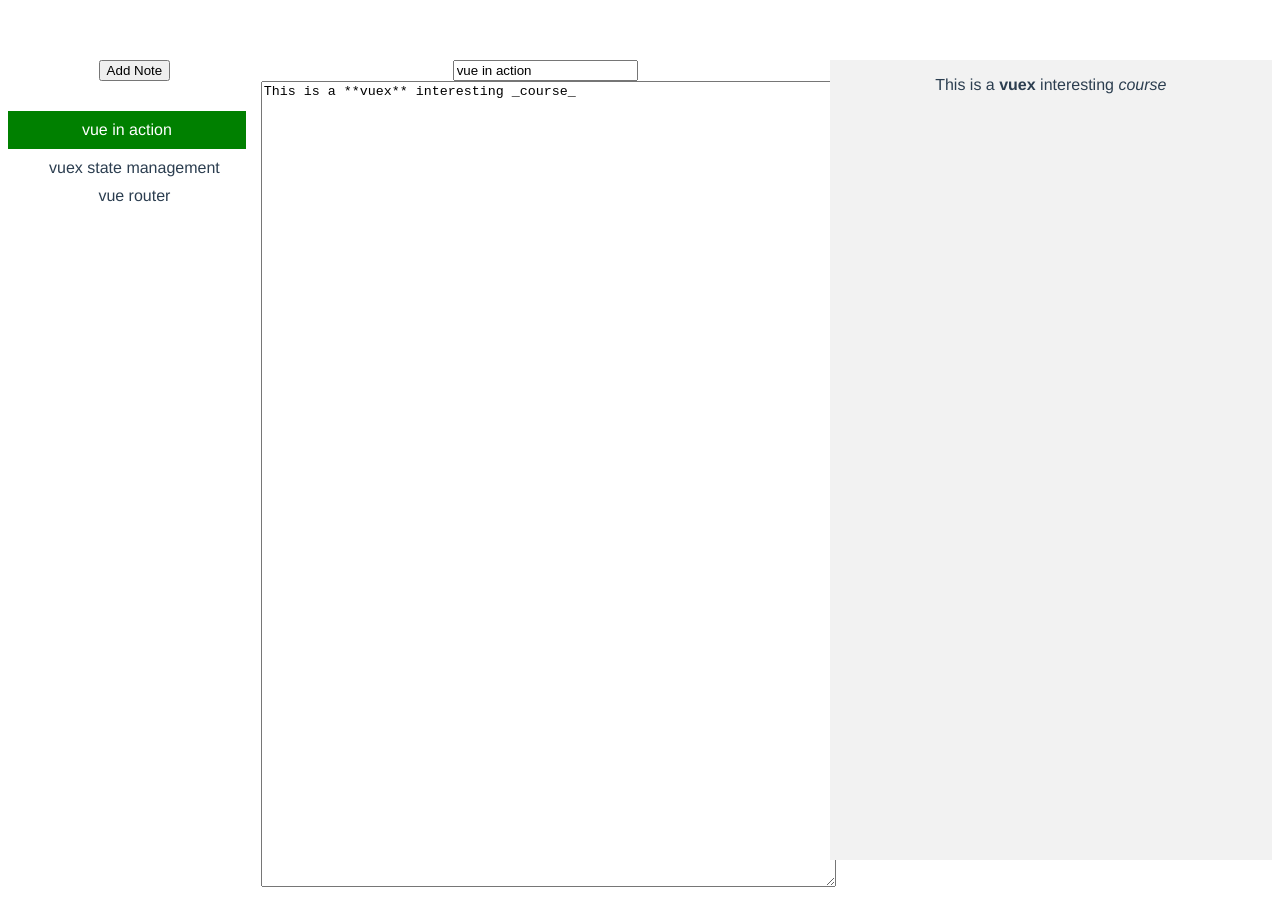
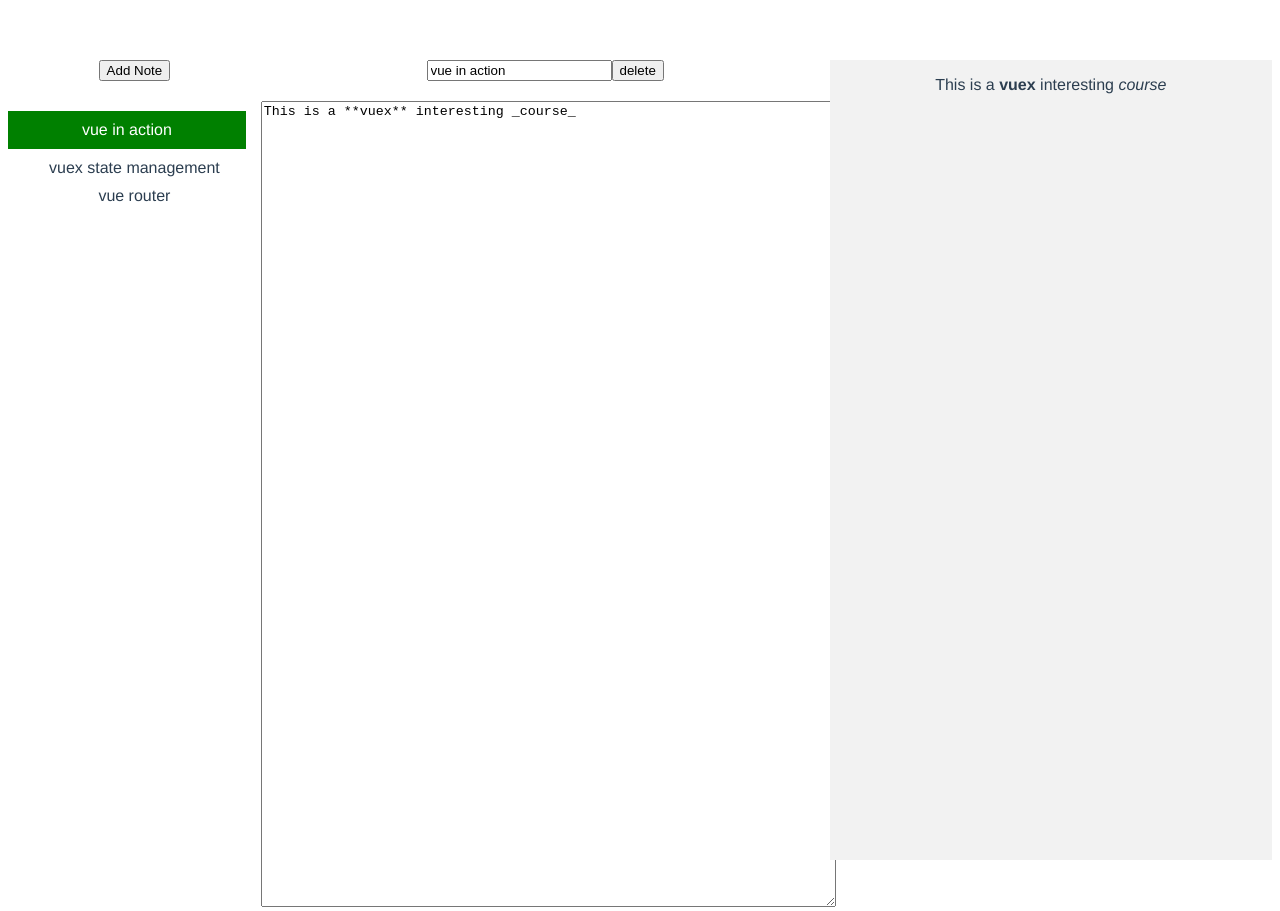
Before and after one commit to ojudith/markdown-notebook, a Vue app: page / in a window 1280 px wide. Both pictures are taken after a click on the element "vue in action". Built offline with nearby package versions, Linux system fonts and the light colour scheme.

Commit message:
delete functionality added

```diff
--- a/src/components/noteBook.vue
+++ b/src/components/noteBook.vue
@@ -19,6 +19,8 @@
             <div  class="toolbar">
                 <!-- rename toolbar -->
                <input type="text" v-model="selectedNote.title" placeholder="new note title">
+               <!-- delete note -->
+               <button @click="removeNote">delete</button>
             </div>
             <textarea v-model="selectedNote.content"></textarea>
         </section>
@@ -107,6 +109,15 @@ import marked from "marked"
                 //stringify to JSON before storing
                 localStorage.setItem('notes', JSON.stringify(this.notes))
                 console.log('Notes saved!', new Date())
+            },
+            removeNote (){
+                if (this.selectedNote && confirm('Delete the note?')) {
+                    //remove note
+                    const index = this.notes.indexOf(this.selectedNote)
+                    if (index !== -1) {
+                        this.notes.splice(index, 1)
+                    }
+                }
             }
         },
         watch: {
```
